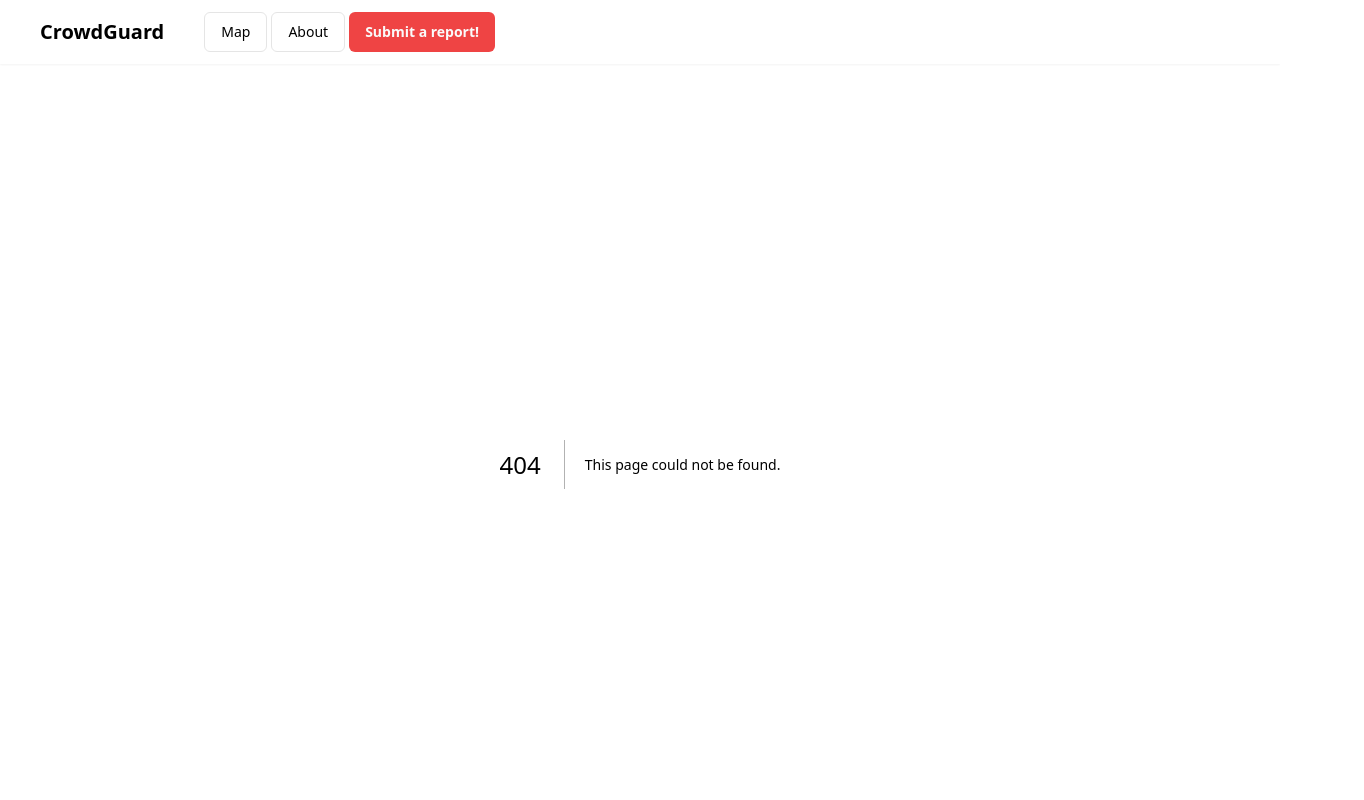
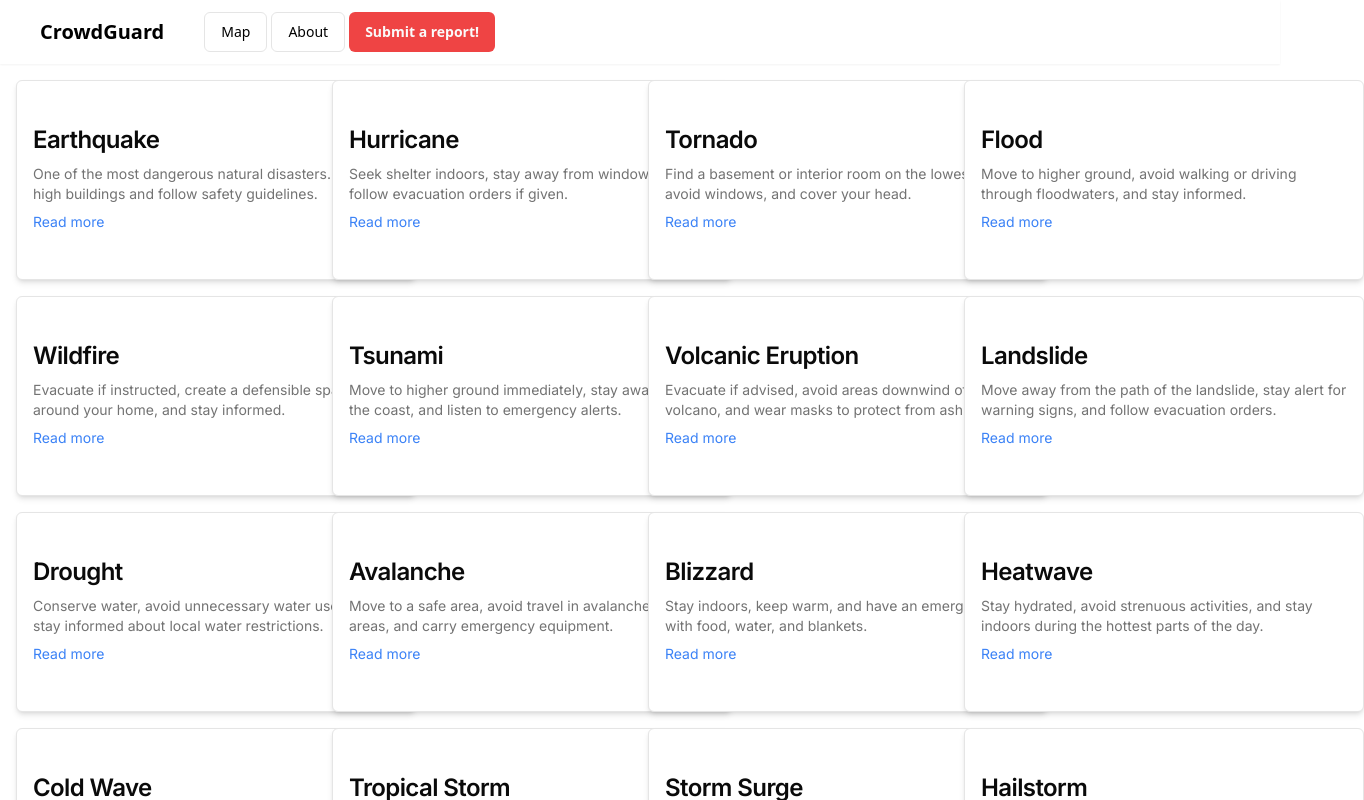
Before and after one commit to betester/hackatons2, a Next.js app in the folder frontend/crowdguard/: page /advisory in a window 1280 px wide. Before the commit this address had no page. Shown: the top 800 px of the page, 1364 px wide, since content can reach past the window. Built offline with nearby package versions, Linux system fonts and the light colour scheme.

Commit message:
advisory page

```diff
--- /dev/null
+++ b/frontend/crowdguard/src/app/advisory/page.js
@@ -0,0 +1,16 @@
+import { AccidentCard } from '@/components/advisory/accidentCard';
+import { advisoryCards } from '@/components/advisory/advisoryContent';
+
+const AdvisoryPage = () => {
+  console.log(advisoryCards);
+  return (
+    // 3 col card layout
+    <div className='grid grid-cols-1 md:grid-cols-2 lg:grid-cols-4 gap-4 p-4'>
+      {advisoryCards.map((event) => (
+        <AccidentCard title={event.title} description={event.description} />
+      ))}
+    </div>
+  );
+};
+
+export default AdvisoryPage;
--- /dev/null
+++ b/frontend/crowdguard/src/components/advisory/accidentCard.js
@@ -0,0 +1,24 @@
+import { Button } from '../ui/button';
+
+const { Card, CardTitle, CardDescription } = require('../ui/card');
+
+// This component renders cards that acts as a button to specific advisory page
+const AccidentCard = ({ title, description }) => {
+  return (
+    <Card className='w-[400px] h-[200px] p-4 bg-white shadow-md rounded-md flex justify-center items-start flex-col'>
+      <CardTitle className='mb-3'>
+        <h1>{title}</h1>
+      </CardTitle>
+      <CardDescription>
+        <div className='flex flex-col space-y-2'>
+          <p>{description}</p>
+          <a className='text-blue-500 hover:underline' target='_blank'>
+            Read more
+          </a>
+        </div>
+      </CardDescription>
+    </Card>
+  );
+};
+
+export { AccidentCard };
--- /dev/null
+++ b/frontend/crowdguard/src/components/advisory/advisoryContent.js
@@ -0,0 +1,204 @@
+const advisoryCards = [
+  {
+    title: 'Earthquake',
+    description:
+      'One of the most dangerous natural disasters. Avoid high buildings and follow safety guidelines.',
+  },
+  {
+    title: 'Hurricane',
+    description:
+      'Seek shelter indoors, stay away from windows, and follow evacuation orders if given.',
+  },
+  {
+    title: 'Tornado',
+    description:
+      'Find a basement or interior room on the lowest floor, avoid windows, and cover your head.',
+  },
+  {
+    title: 'Flood',
+    description:
+      'Move to higher ground, avoid walking or driving through floodwaters, and stay informed.',
+  },
+  {
+    title: 'Wildfire',
+    description:
+      'Evacuate if instructed, create a defensible space around your home, and stay informed.',
+  },
+  {
+    title: 'Tsunami',
+    description:
+      'Move to higher ground immediately, stay away from the coast, and listen to emergency alerts.',
+  },
+  {
+    title: 'Volcanic Eruption',
+    description:
+      'Evacuate if advised, avoid areas downwind of the volcano, and wear masks to protect from ash.',
+  },
+  {
+    title: 'Landslide',
+    description:
+      'Move away from the path of the landslide, stay alert for warning signs, and follow evacuation orders.',
+  },
+  {
+    title: 'Drought',
+    description:
+      'Conserve water, avoid unnecessary water use, and stay informed about local water restrictions.',
+  },
+  {
+    title: 'Avalanche',
+    description:
+      'Move to a safe area, avoid travel in avalanche-prone areas, and carry emergency equipment.',
+  },
+  {
+    title: 'Blizzard',
+    description:
+      'Stay indoors, keep warm, and have an emergency kit with food, water, and blankets.',
+  },
+  {
+    title: 'Heatwave',
+    description:
+      'Stay hydrated, avoid strenuous activities, and stay indoors during the hottest parts of the day.',
+  },
+  {
+    title: 'Cold Wave',
+    description:
+      'Stay indoors, dress warmly, and check on vulnerable people and pets.',
+  },
+  {
+    title: 'Tropical Storm',
+    description:
+      "Stay indoors, secure loose objects, and stay informed about the storm's progress.",
+  },
+  {
+    title: 'Storm Surge',
+    description:
+      'Move to higher ground, avoid coastal areas, and follow evacuation orders if given.',
+  },
+  {
+    title: 'Hailstorm',
+    description:
+      'Stay indoors, avoid windows, and protect your vehicle by moving it to a garage if possible.',
+  },
+  {
+    title: 'Dust Storm',
+    description:
+      'Stay indoors, keep windows and doors closed, and cover your nose and mouth if outside.',
+  },
+  {
+    title: 'Fog',
+    description:
+      'Drive slowly, use fog lights or low beams, and maintain a safe distance from other vehicles.',
+  },
+  {
+    title: 'Thunderstorm',
+    description:
+      'Stay indoors, avoid electrical appliances, and stay away from windows and doors.',
+  },
+  {
+    title: 'Solar Flare',
+    description:
+      'Stay informed about potential disruptions, avoid using electronic devices, and protect sensitive equipment.',
+  },
+  {
+    title: 'Car Accident',
+    description:
+      'Stay calm, check for injuries, and call emergency services if necessary.',
+  },
+  {
+    title: 'Plane Crash',
+    description:
+      'Follow safety instructions, assist others if possible, and seek medical attention if needed.',
+  },
+  {
+    title: 'Train Derailment',
+    description:
+      'Stay calm, assist others, and follow evacuation instructions from authorities.',
+  },
+  {
+    title: 'Shipwreck',
+    description:
+      'Stay calm, follow crew instructions, and use life jackets and lifeboats if available.',
+  },
+  {
+    title: 'Building Collapse',
+    description:
+      'Take cover under sturdy furniture, avoid elevators, and follow evacuation instructions.',
+  },
+  {
+    title: 'Fire',
+    description:
+      'Evacuate immediately, stay low to avoid smoke, and call emergency services.',
+  },
+  {
+    title: 'Explosion',
+    description:
+      'Move away from the blast area, seek medical attention if needed, and follow emergency instructions.',
+  },
+  {
+    title: 'Chemical Spill',
+    description:
+      'Evacuate the area, avoid contact with the chemical, and follow instructions from authorities.',
+  },
+  {
+    title: 'Radiation Leak',
+    description:
+      'Evacuate if instructed, avoid contaminated areas, and follow safety guidelines from authorities.',
+  },
+  {
+    title: 'Food Poisoning',
+    description:
+      'Seek medical attention if symptoms are severe, stay hydrated, and avoid consuming suspect food.',
+  },
+  {
+    title: 'Industrial Accident',
+    description:
+      'Evacuate the area, follow safety protocols, and seek medical attention if injured.',
+  },
+  {
+    title: 'Construction Accident',
+    description:
+      'Report the accident, seek medical attention if needed, and follow safety protocols.',
+  },
+  {
+    title: 'Medical Malpractice',
+    description:
+      'Seek a second opinion, report the incident, and consult legal advice if necessary.',
+  },
+  {
+    title: 'Natural Gas Leak',
+    description:
+      'Evacuate the area, avoid using electrical devices, and call emergency services.',
+  },
+  {
+    title: 'Power Outage',
+    description:
+      'Use flashlights, avoid using candles, and keep refrigerators closed to preserve food.',
+  },
+  {
+    title: 'Cyberattack',
+    description:
+      'Disconnect from the internet, change passwords, and report the incident to authorities.',
+  },
+  {
+    title: 'Terrorist Attack',
+    description:
+      'Stay calm, follow instructions from authorities, and seek shelter or evacuate if necessary.',
+  },
+  {
+    title: 'Riots',
+    description:
+      'Stay indoors, avoid areas of unrest, and follow instructions from authorities.',
+  },
+  {
+    title: 'Mass Shooting',
+    description:
+      'Run, hide, or fight depending on the situation, and call emergency services as soon as possible.',
+  },
+  {
+    title: 'Drowning',
+    description:
+      'Call for help, try to rescue the person if safe to do so, and perform CPR if trained.',
+  },
+];
+
+export { advisoryCards };
--- a/frontend/crowdguard/src/components/forms/eventTypes.js
+++ b/frontend/crowdguard/src/components/forms/eventTypes.js
@@ -1,4 +1,4 @@
-export const eventTypes = [
+const eventTypes = [
   { key: 'EARTHQUAKE', value: 'Earthquake' },
   { key: 'HURRICANE', value: 'Hurricane' },
   { key: 'TORNADO', value: 'Tornado' },
@@ -40,3 +40,5 @@ export const eventTypes = [
   { key: 'MASS_SHOOTING', value: 'Mass Shooting' },
   { key: 'DROWNING', value: 'Drowning' },
 ];
+
+export { eventTypes };
--- a/frontend/crowdguard/src/components/headers/header.js
+++ b/frontend/crowdguard/src/components/headers/header.js
@@ -7,12 +7,18 @@ import { Separator } from '../ui/separator';
 
 const Header = ({}) => {
   const [drawerOpen, setDrawerOpen] = useAtom(drawerOpenStateAtom);
+  const goToLink = (link) => {
+    window.location.href;
+  };
+
   return (
     <div className='flex justify-between items-center h-16 bg-white text-black relative shadow-sm font-sans pl-10 pr-10'>
       <NavigationMenu>
         <h1 className='text-xl font-bold mr-10'>CrowdGuard</h1>
         <NavigationMenuList>
-          <Button variant='outline'>Map</Button>
+          <Button variant='outline'
+          onClick={() => goToLink('https://crowdguard.org/')}
+          >Map</Button>
           <Button variant='outline'>About</Button>
           <Button variant='destructive' onClick={() => setDrawerOpen(true)}>
             <p className=' font-semibold'>Submit a report!</p>
```
Also changed, not shown: frontend/crowdguard/public/mockedpositions.json (+12 -64 lines).
